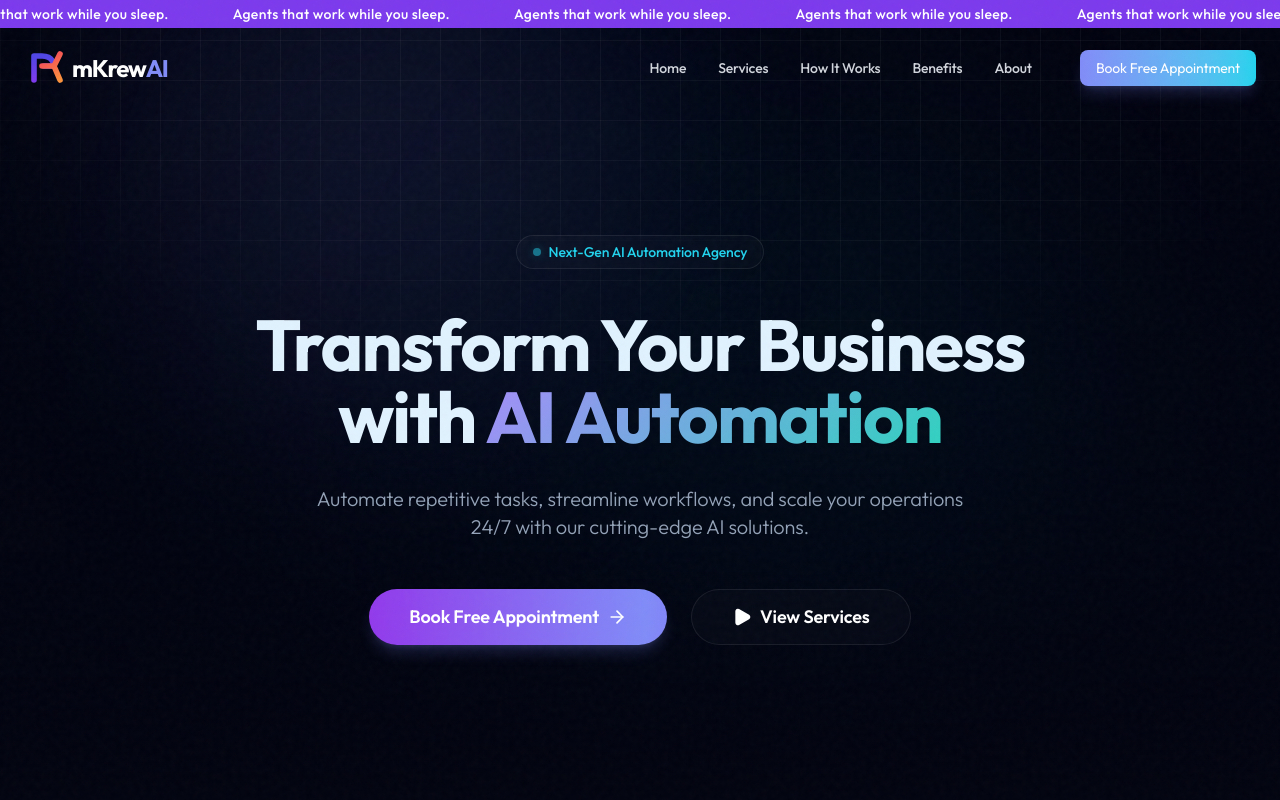
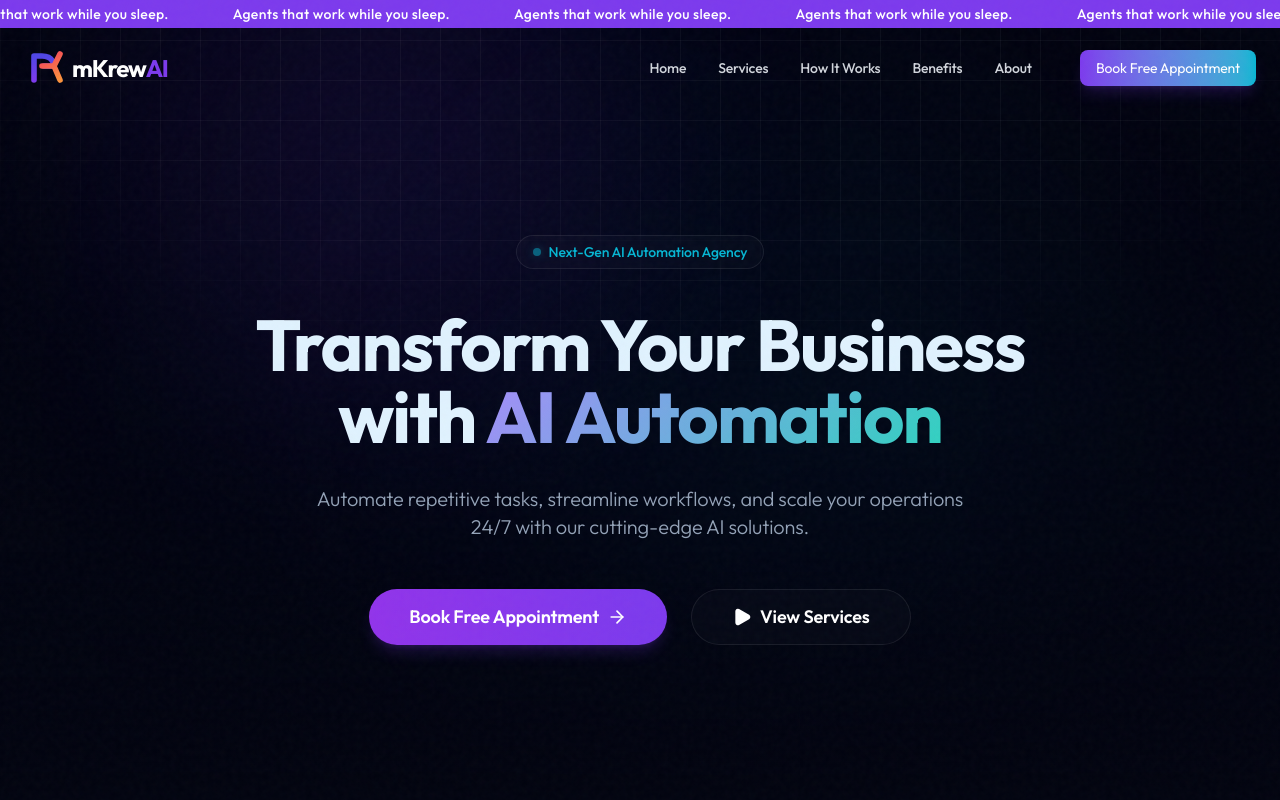
Before and after one commit to mukeshmk18/webdev_r1, a Next.js app: page / in a window 1280 px wide. Shown: the top 800 px of the page. Built offline with nearby package versions, Linux system fonts and the light colour scheme.

Commit message:
Updated primary color to purple to fix button styling

```diff
--- a/app/globals.css
+++ b/app/globals.css
@@ -6,11 +6,11 @@
   --foreground: #E0F2FE;
   /* Light Pale Blue instead of White */
 
-  --primary: #818cf8;
-  /* Soft Indigo */
-  --secondary: #22d3ee;
+  --primary: #7c3aed;
+  /* Reverting to Purple for buttons */
+  --secondary: #06b6d4;
   /* Cyan */
-  --accent: #38bdf8;
+  --accent: #3b82f6;
   /* Sky Blue */
 
   --text-secondary: #94a3b8;
```
